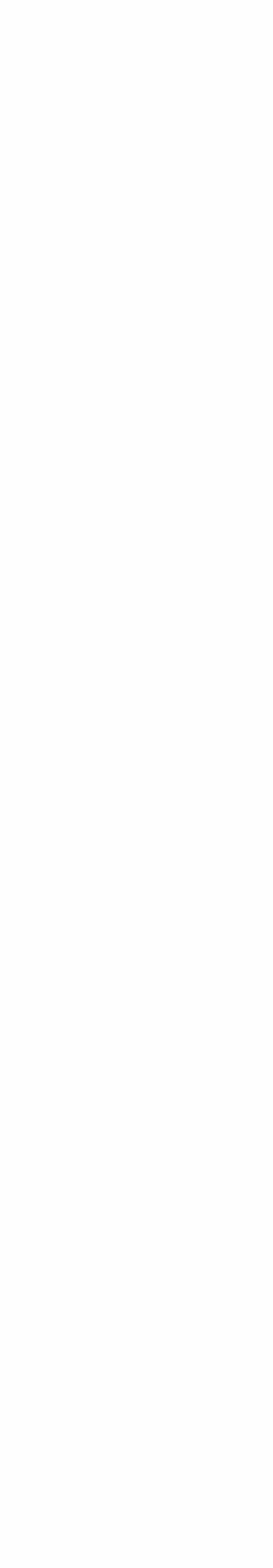
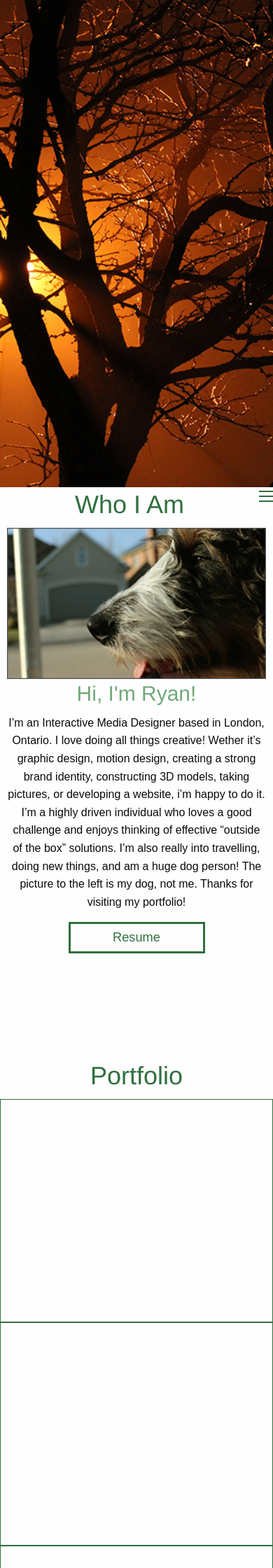
Before and after one commit to ryanwagget/portfolio_website, a PHP site: page / in a window 390 px wide. Before the commit the part shown is empty. Shown: the top 2240 px of the page at 70% size. Before the commit the page ends 844 px from the top, so only its background shows below. Run offline with PHP 8.4, Linux system fonts and the light colour scheme.

Commit message:
html5,css,mobile version

```diff
--- a/css/app.css
+++ b/css/app.css
@@ -1,4 +1,4 @@
-/*custom css here*/
+/*------------------------------General------------------------------*/
 
 .boxHelper
 {
@@ -6,3 +6,161 @@
 	background-color: #000;
 	text-align: center;
 }
+
+h2
+{
+	font-size: 36px;
+	color: #316f3f;
+	text-align: center;
+}
+
+h3
+{
+	font-size: 30px;
+	color: #71a87b;
+	text-align: center;
+}
+
+p
+{
+	text-align: center;
+	font-family: 'Arial', sans-serif, times;
+}
+
+/*------------------------------Nav/Header------------------------------*/
+header img
+{
+	width: 100%;
+}
+
+#burgerMenu .menu-icon::after
+{
+	background: #316f3f;
+	margin-top: 5px;
+	box-shadow: 0 7px 0 #316f3f, 0 14px 0 #316f3f;
+}
+
+#logo
+{
+	background-color: #316f3f;
+	height: 111px;
+}
+
+nav
+{
+	text-align: center;
+}
+
+nav ul
+{
+	list-style: none;
+	font-size: 48px;
+	color: #316f3f;
+}
+
+nav ul li
+{
+	margin-top: 15px;
+	border-bottom: 1px solid #316f3f;
+	padding-bottom: 15px;
+}
+
+nav ul li:last-child
+{
+	border-bottom: none;
+}
+
+/*------------------------------About------------------------------*/
+
+#resume
+{
+	font-size: 18.22px;
+	color: #316f3f;
+	padding: 10px;
+	border: 3px solid #316f3f;
+}
+
+#resume:hover
+{
+	color: #fff;
+	background-color: #316f3f;
+}
+
+/*------------------------------Portfolio------------------------------*/
+
+#portfolio
+{
+	margin-top: 150px;
+}
+
+.portfolioPiece
+{
+	height: 319px;
+	border: 1px solid #316f3f
+}
+
+video
+{
+	background-color: #000;
+	margin-top: 50px;
+}
+
+/*------------------------------Portfolio------------------------------*/
+
+input::-webkit-input-placeholder
+{
+	color: #b9d2be;
+}
+
+input::-moz-placeholder
+{
+	color: #b9d2be;
+}
+
+input:-ms-input-placeholder
+{
+	color: #b9d2be;
+}
+
+input:-moz-placeholder
+{
+	color: #b9d2be;
+}
+
+textarea::-webkit-input-placeholder
+{
+	color: #b9d2be;
+}
+
+textarea::-moz-placeholder
+{
+	color: #b9d2be;
+}
+
+textarea:-ms-input-placeholder
+{
+	color: #b9d2be;
+}
+
+textarea:-moz-placeholder
+{
+	color: #b9d2be;
+
+}
+
+#submit
+{
+	background-color: #fff;
+	font-size: 18.22px;
+	color: #316f3f;
+	padding: 10px;
+	border: 3px solid #316f3f;
+	padding-left: 20px;
+	padding-right: 20px;
+}
+
+#submit:hover
+{
+	color: #fff;
+	background-color: #316f3f;
+}
--- a/index.html
+++ b/index.html
@@ -8,7 +8,95 @@
     <link rel="stylesheet" href="css/foundation.css">
     <link rel="stylesheet" href="css/app.css">
   </head>
+
+<!--Header-->
   <body>
+    <h1 class="hide">Ryan Wagget's Portfolio</h1>
+    <header>
+      <img data-interchange="[images/s-headImage.jpg, small], [images/l-headImage.jpg, medium],[images/l-headImage.jpg, large]" alt="A tree in the fog">
+    </header>
+
+
+<!--Navigation-->
+    <div id="burgerMenu" data-responsive-toggle="mainNav" data-hide-for= "medium">
+        <button class="menu-icon float-right" type="button" data-toggle>
+        </button>
+    </div>
+    <nav id="mainNav">
+    <h2 class="hide">Main Navigation</h2>
+      <img id="logo"src="" alt="Ryan Wagget logo">
+      <ul>
+        <li href="#">Top</li>
+        <li href="#">About</li>
+        <li href="#">Portfolio</li>
+        <li href="#">Contact</li>
+      </ul>
+    </nav>
+
+
+<!--About-->
+    <section id="about">
+    <h2>Who I Am</h2>
+      <div class="row">
+        <img  class="small-12 medium-6 large-6 columns" data-interchange="[images/s-dog.jpg, small], [images/l-dog.jpg, medium],[images/l-dog.jpg, large]" alt="Bear the Bernedoodle">
+        <div class="small-12 medium-6 large-6 columns">
+          <h3>Hi, I'm Ryan!</h3>
+          <p>I’m an Interactive Media Designer based in London, Ontario. I love doing all things creative! Wether it’s graphic design, motion design, creating a strong brand identity, constructing 3D models, taking pictures, or developing a website, i’m happy to do it. I’m a highly driven individual who loves a good challenge and enjoys thinking of effective “outside of the box” solutions. I’m also really into travelling, doing new things, and am a huge dog person! The picture to the left is my dog, not me. Thanks for visiting my portfolio!</p>
+        </div>
+      </div>
+      <div class="row">
+        <button id="resume" class="small-6 small-offset-3 medium-4 medium-offset-7 large-4 large-offset-7 columns">Resume</button>
+      </div>
+    </section>
+
+
+<!--Portfolio-->
+    <section id="portfolio">
+    <h2>Portfolio</h2>
+      <div class="row">
+          <div class="small-12 medium-4 large-4 columns portfolioPiece"></div>
+          <div class="small-12 medium-4 large-4 columns portfolioPiece"></div>
+          <div class="small-12 medium-4 large-4 columns portfolioPiece"></div>
+      </div>
+      <div class="row">
+          <div class="small-12 medium-4 large-4 columns portfolioPiece"></div>
+          <div class="small-12 medium-4 large-4 columns portfolioPiece"></div>
+          <div class="small-12 medium-4 large-4 columns portfolioPiece"></div>
+      </div>
+      <div class="row">
+          <div class="small-12 medium-4 large-4 columns portfolioPiece"></div>
+          <div class="small-12 medium-4 large-4 columns portfolioPiece"></div>
+          <div class="small-12 medium-4 large-4 columns portfolioPiece"></div>
+      </div>
+      <div class="row">
+        <video class="small-12 medium-8 medium-offset-2 large-8 large-offset-2 columns">
+          	<source src="#" type="/mp4"/>
+              <source src="#" type="/ogv"/>
+              <source src="#" type="/webm"/>
+              Your browser does not support the video tag.
+          </video>
+      </div>
+    </section>
+
+
+<!--Contact-->
+    <section id="contact">
+    <h2 class="hide">Contact Me</h2>
+      <div class="row">
+        <div class="small-12 medium-6 large-6 columns">
+          <h3>Get in Touch</h3>
+          <p>If you have any questions or concerns, feel free to shoot me an email and i’ll get back to you as soon as I can!</p>
+        </div>
+        <form action="form.php" method="post" class="small-12 medium-6 large-8 columns">
+            <input type="text" required id="name" name="fullName" placeholder="Name">
+            <input type="email" required id="email" placeholder="Email">
+            <input type="text" required id="human" placeholder="What is 1+2?">
+            <textarea name="comments" id="comments" required cols="50" rows="8" placeholder="Write your message here..."></textarea>
+            <input id="submit" type="submit" value="Send!">
+        </form>
+      </div>
+    </section>
+
 
 
     <script src="js/vendor/jquery.js"></script>
```
Also changed, not shown: images/l-dog.jpg (added), images/l-headImage.jpg (added), images/s-dog.jpg (added), images/s-headImage.jpg (added), 1 other file.
